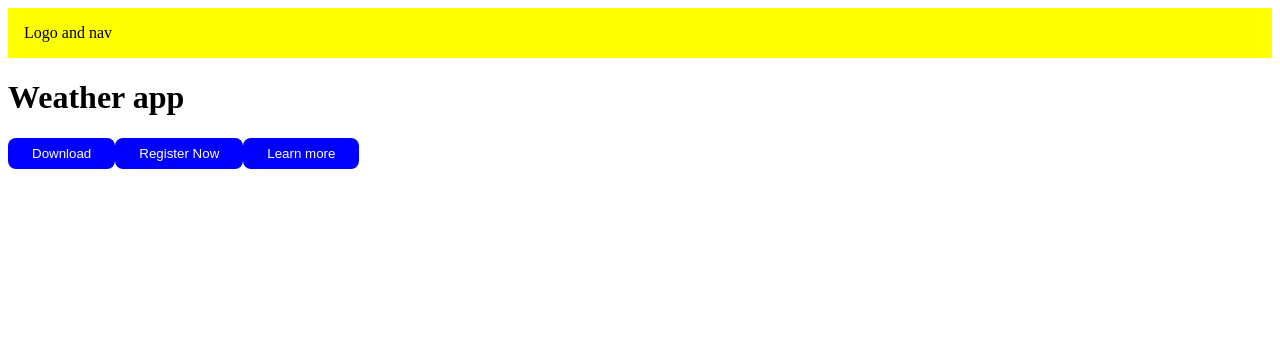
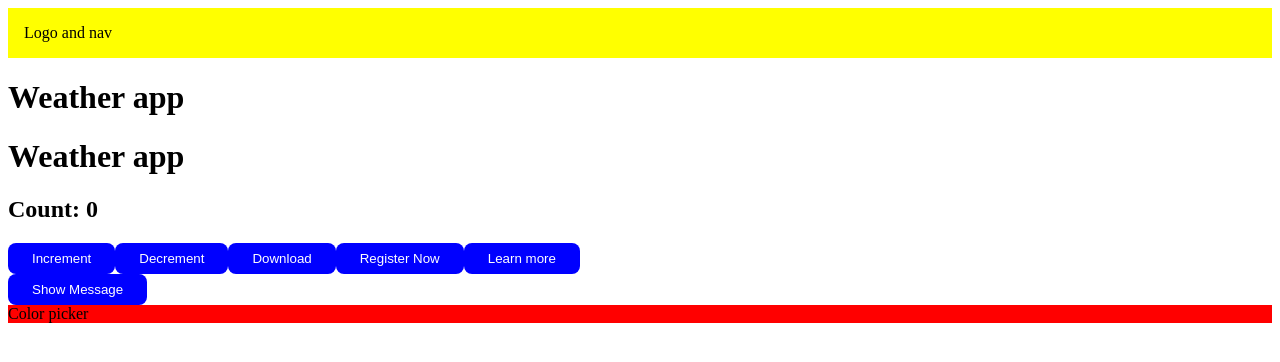
Before and after one commit to RyBry/nextjs-ist363-weather, a Next.js app: page / in a window 1280 px wide. Shown: the top 362 px of the page. Built offline with nearby package versions, Linux system fonts and the light colour scheme.

Commit message:
attendance 03/26/24: useState

```diff
--- a/app/page.js
+++ b/app/page.js
@@ -1,13 +1,50 @@
+"use client"; /* Puts load on client side, not server side. */
+
+import { useState } from "react"; /* Import core react functionality */
+
 import Button from "../components/Button.js";
+import ColorPicker from "../components/ColorPicker";
 
 const Homepage = () => {
+  /* [State value, function to update state ] = useState(state starting value) */
+  const [count, setCount] = useState(0);
+  const [isVisible, setIsVisible] = useState(false);
+
   return (
     <div>
       <h1>Weather app</h1>
       {/* Labels stand for "property" */}
+      <h1>Weather app</h1>
+      <h2>Count: {count}</h2>
+      <Button
+        label="Increment"
+        clickHandler={() => {
+          setCount(count + 1);
+        }}
+      />
+
+      <Button
+        label="Decrement"
+        clickHandler={() => {
+          setCount(count - 1);
+        }} />
+
       <Button label="Download" />
       <Button label="Register Now" />
       <Button label="Learn more" />
+
+      {/* If this expression is true (&&) do this thing on the right of ampersand */}
+      {count > 5 && <div>Special Message</div>}
+
+      <br />
+      <Button
+        label={isVisible ? "Hide Message" : "Show Message"}
+        clickHandler={() => {
+          setIsVisible(!isVisible);
+        }}
+      />
+      {isVisible && <p>Hello, world!</p>}
+      <ColorPicker />
     </div >
   );
 };
--- a/components/Button.js
+++ b/components/Button.js
@@ -3,8 +3,11 @@
 /* Every component in react is a function */
 /* We pass deconstructed properties AKA "props" {aSingleProp}
     into component declarations */
-const Button = ({ label }) => {
-    return <button className={styles.btn}>{label}</button>
+const Button = ({ label, clickHandler }) => {
+    return <button
+        className={styles.btn}
+        onClick={clickHandler}
+    >{label}</button>
 }
 /* Specify default element to pass through (Button function) */
 export default Button;
--- /dev/null
+++ b/components/ColorPicker.js
@@ -0,0 +1,16 @@
+const colors = [
+    {
+        name: "red",
+        value: "#ff0000",
+    },
+];
+
+const ColorPicker = () => {
+    return <div
+        /* First curly bracket allows us to put code into style. Second bracket treats input as an object */
+        style={{
+            backgroundColor: colors[0].value,
+        }}>Color picker</div>;
+};
+
+export default ColorPicker;
```
